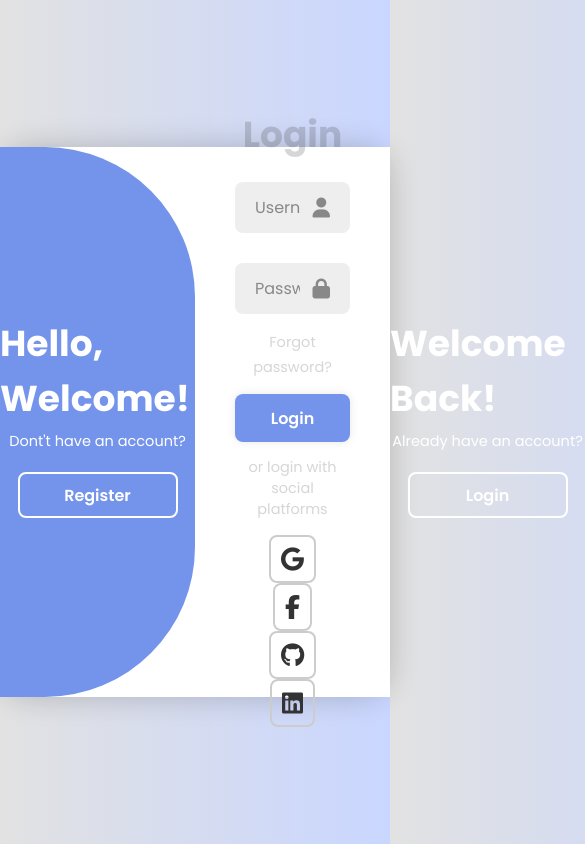
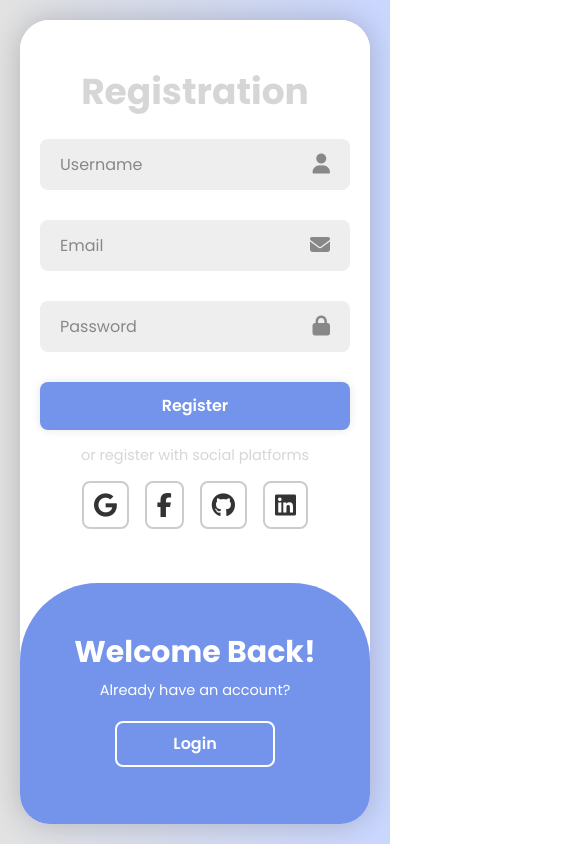
Before and after one commit to ByteWaliChai/Web-Dev-Cohort-by-Hitesh-Sir, a plain HTML site: page CSS/Responsive Login and Registration Form/index.html in a window 390 px wide. Both pictures are taken after a click on the button "Register". Shown: the whole page, 585 px wide, since content can reach past the window. Drawn offline with Linux system fonts and the light colour scheme.

Commit message:
improved login & registration form — added JS, media queries for responsiveness, and polished styling

```diff
--- a/CSS/Responsive Login and Registration Form/index.html
+++ b/CSS/Responsive Login and Registration Form/index.html
@@ -93,6 +93,7 @@
     </div>
 
 
+    <script src="scrip.js"></script>
 </body>
 
 </html>
--- /dev/null
+++ b/CSS/Responsive Login and Registration Form/scrip.js
@@ -0,0 +1,11 @@
+const container = document.querySelector('.container');
+const registerBtn = document.querySelector('.register-btn');
+const loginBtn = document.querySelector('.login-btn');
+
+registerBtn.addEventListener('click', () => {
+    container.classList.add('active');
+})
+
+loginBtn.addEventListener('click', () => {
+    container.classList.remove('active');
+})
--- a/CSS/Responsive Login and Registration Form/style.css
+++ b/CSS/Responsive Login and Registration Form/style.css
@@ -22,7 +22,8 @@ body {
     background: #ffff;
     border-radius: 30px;
     box-shadow: 0 0 30px rgba(0, 0, 0, .2);
-    /* overflow: hidden; */
+    margin: 20px;
+    overflow: hidden;
 }
 
 .form-box {
@@ -37,10 +38,20 @@ body {
     text-align: center;
     padding: 40px;
     z-index: 1;
+    transition-delay: .6s ease-in-out 1.2s, visibility 0s 1s;
+
+}
+
+.container.active .form-box {
+    right: 50%;
 }
 
 .form-box.register {
     visibility: hidden;
+}
+
+.container.active .form-box.register {
+    visibility: visible;
 }
 
 form {
@@ -112,6 +123,11 @@ form {
 
 }
 
+.social-icons {
+    display: flex;
+    justify-content: center;
+}
+
 .social-icons a {
     display: inline-flex;
     padding: 10px;
@@ -138,6 +154,11 @@ form {
     background: #7494ec;
     border-radius: 150px;
     z-index: 2;
+    transition: 1.8s ease-in-out;
+}
+
+.container.active .toggle-box::before {
+    left: 50%;
 }
 
 .toggle-panel {
@@ -150,10 +171,28 @@ form {
     justify-content: center;
     align-items: center;
     z-index: 2;
+    transition: .6s ease-in-out;
+}
+
+.toggle-panel.toggle-left{
+    left: 0;
+    transition-delay: .6s;
+}
+
+.container.active .toggle-panel.toggle-left {
+    left: -50%;
+    transition-delay: .6s;
 }
 
 .toggle-panel.toggle-right {
     right: -50%;
+    transition-delay: .6s;
+
+}
+
+.container.active .toggle-panel.toggle-right {
+    right: 0;
+    transition-delay: 1.2s;
 }
 
 .toggle-panel p {
@@ -167,3 +206,66 @@ form {
     border: 2px solid #fff;
     box-shadow: none;
 }
+
+@media  screen and (max-width: 650px) {
+    .container {
+        height: calc(100vh - 40px)
+    }
+
+    .form-box {
+        bottom: 0;
+        width: 100%;
+        height: 70%;
+    }
+
+    .container.active .form-box {
+        right: 0;
+        bottom: 30%;
+    }
+
+    .toggle-box::before {
+        left: 0;
+        top: -270%;
+        width: 100%;
+        height: 300%;
+        border-radius: 20vw;
+    }
+
+    .container.active .toggle-box::before {
+        left: 0;
+        top: 70%;
+    }
+
+    .toggle-panel {
+        width: 100%;
+        height: 30%;
+    }
+
+    .toggle-panel.toggle-left {
+        top: 0;
+    }
+
+    .container.active .toggle-panel.toggle-left {
+        left: 0;
+        top: -30%;
+    }
+
+    .toggle-panel.toggle-right {
+        right: 0;
+        bottom: -30%;
+    }
+
+    .container.active .toggle-panel.toggle-right {
+        bottom: 0;
+    }
+}
+
+@media screen and (max-width: 400px) {
+    .form-box {
+        padding: 20px;
+    }
+
+    .toggle-panel h1 {
+        font-size: 30px;
+    }
+}
```
